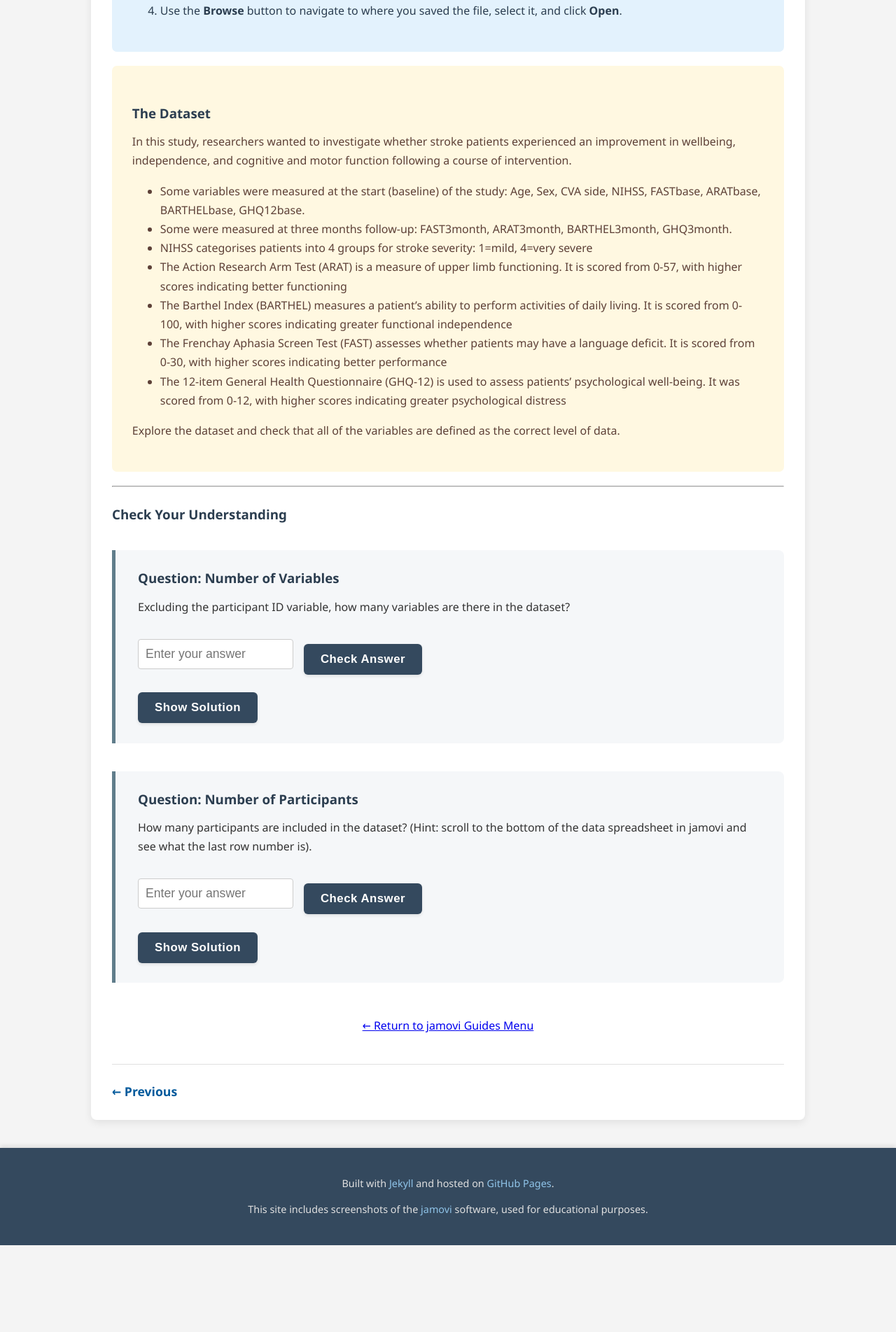
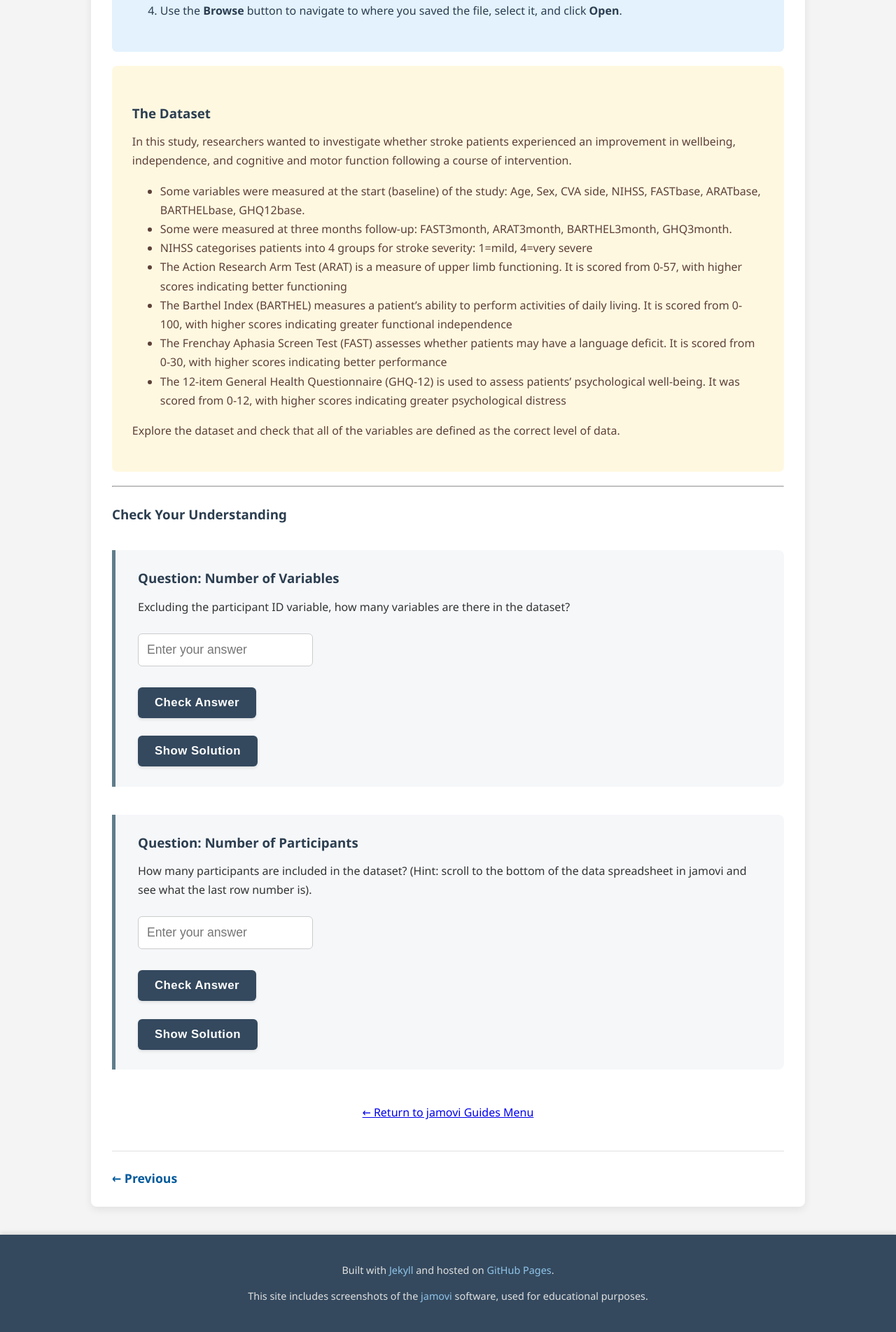
Before and after one commit to probe973/hsc-5066y, a Jekyll site: the page built from jamovi/getting-started/06-opening-data.md, in a window 1280 px wide. Shown: the part 1235-3138 px from the top of the page at 70% size. Built offline with Jekyll 4.4.1, drawn with Linux system fonts in a browser that asks for light colours; before the commit the page ends 3014 px from its top, so only the background shows below that.

Commit message:
Update style.css

```diff
--- a/assets/css/style.css
+++ b/assets/css/style.css
@@ -310,17 +310,19 @@ a:focus:not(.btn), button:focus:not(.btn), input:focus, select:focus, textarea:f
 .numerical-answer-container {
     margin-top: 1.5em;
     display: flex;
-    align-items: center;
-    gap: 15px;
-    flex-wrap: wrap;
+    flex-direction: column; /* Stack elements vertically for a cleaner look */
+    gap: 15px; /* Space between the input and the buttons */
+    align-items: flex-start; /* Align to the left */
 }
 
-input[type="number"] {
-    max-width: 200px;
+.numerical-answer-container input[type="number"] {
     font-size: 1.1em;
-    padding: 10px;
+    padding: 12px;
     border: 1px solid #ccc;
-    border-radius: 4px;
+    border-radius: 6px;
+    width: 100%;
+    max-width: 250px; /* A good, consistent width */
+    box-sizing: border-box; /* Important for consistent sizing */
 }
 
 .feedback {
```
